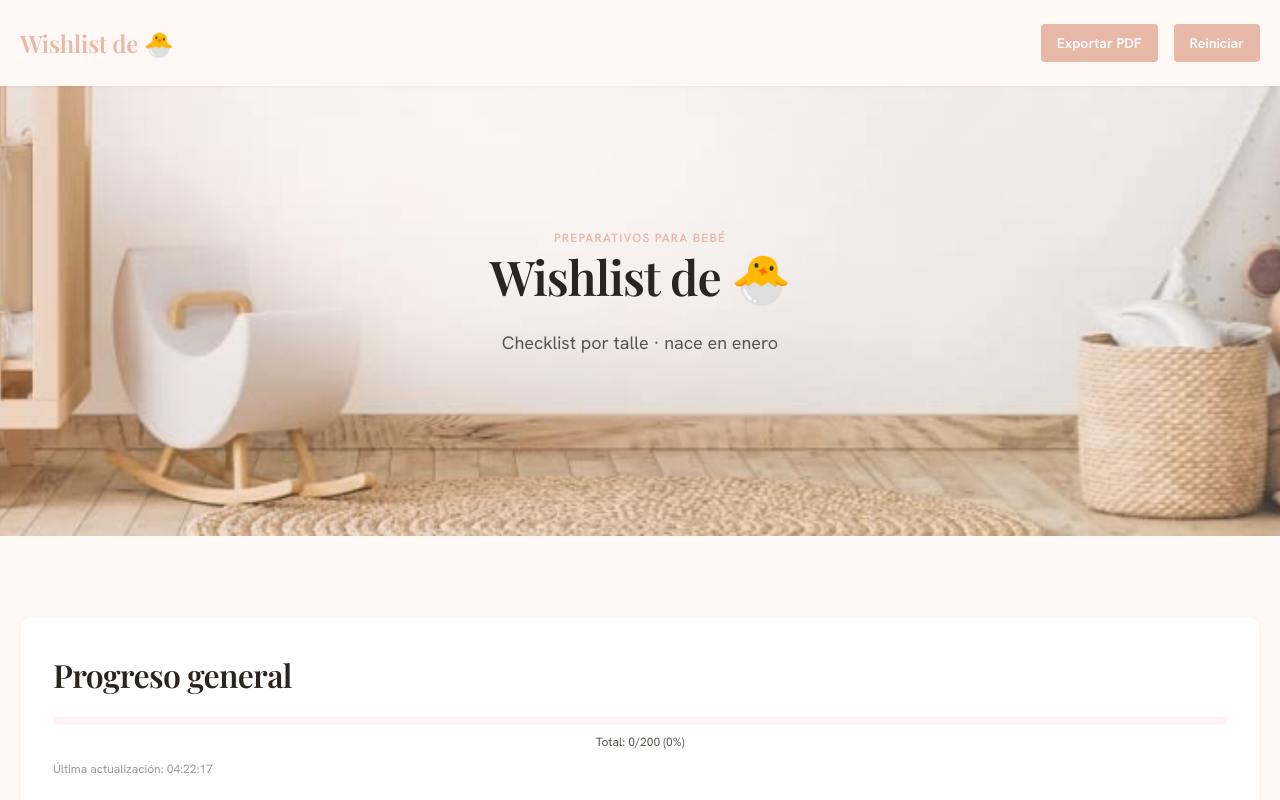
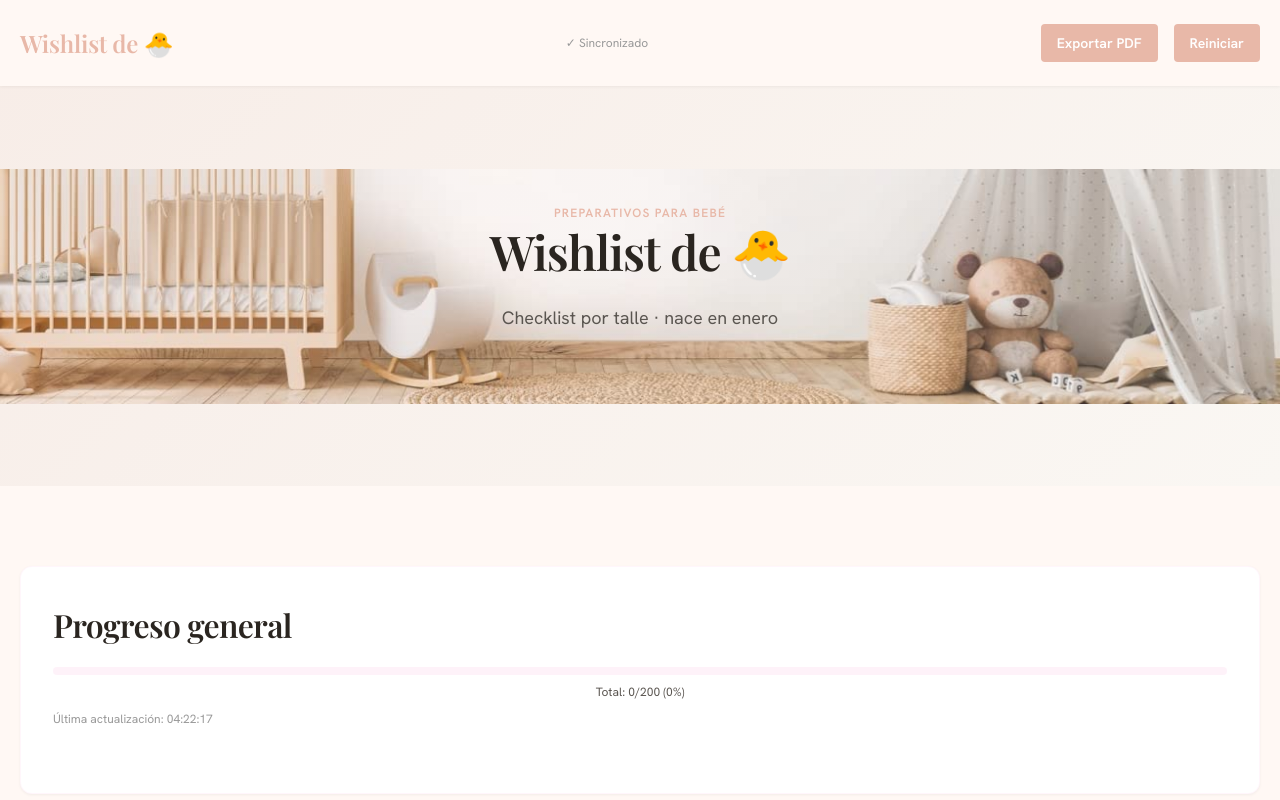
Before and after one commit to Gasudg/wishlist-bebe, a Next.js app: page / in a window 1280 px wide. Shown: the top 800 px of the page. Built offline with nearby package versions, Linux system fonts and the light colour scheme; no server answers; the database is empty.

Commit message:
Agregar loader de sincronización y arreglar imagen (no estirada)

```diff
--- a/app/components/Checklist.tsx
+++ b/app/components/Checklist.tsx
@@ -15,6 +15,7 @@ export function Checklist() {
     new Map()
   );
   const [isLoading, setIsLoading] = useState(true);
+  const [isSyncing, setIsSyncing] = useState(false);
   const [lastSync, setLastSync] = useState<Date | null>(null);
 
   useEffect(() => {
@@ -42,6 +43,7 @@ export function Checklist() {
   }, []);
 
   async function fetchStates() {
+    setIsSyncing(true);
     try {
       const response = await fetch("/api/checklist/state");
       if (!response.ok) throw new Error("Failed to fetch states");
@@ -59,6 +61,7 @@ export function Checklist() {
       console.error("Failed to fetch checklist state:", error);
     } finally {
       setIsLoading(false);
+      setIsSyncing(false);
     }
   }
 
@@ -262,6 +265,10 @@ export function Checklist() {
       <header className="sticky-header">
         <div className="header-content">
           <div className="brand-name">Wishlist de 🐣</div>
+          <div style={{ fontSize: "0.75rem", color: isSyncing ? "#e8b8a8" : "#999", display: "flex", alignItems: "center", gap: "0.5rem", minHeight: "20px" }}>
+            {isSyncing && <span style={{ display: "inline-block", width: "14px", height: "14px", border: "2px solid #e8b8a8", borderRadius: "50%", borderTop: "2px solid transparent", animation: "spin 0.6s linear infinite" }} />}
+            {isSyncing ? "Sincronizando..." : lastSync ? `✓ Sincronizado` : ""}
+          </div>
           <div className="header-actions">
             <button className="header-btn" onClick={exportPDF}>
               Exportar PDF
@@ -276,13 +283,13 @@ export function Checklist() {
       <section style={{
         position: "relative",
         width: "100%",
-        minHeight: "450px",
+        minHeight: "400px",
         display: "flex",
         alignItems: "center",
         justifyContent: "center",
         overflow: "hidden",
         backgroundImage: "url('/hero.webp')",
-        backgroundSize: "cover",
+        backgroundSize: "100% auto",
         backgroundRepeat: "no-repeat",
         backgroundPosition: "center",
         backgroundColor: "#faf7f3"
--- a/app/globals.css
+++ b/app/globals.css
@@ -45,6 +45,11 @@ h1, h2, h3, h4, h5, h6 {
 .delay-100 { transition-delay: 100ms; }
 .delay-200 { transition-delay: 200ms; }
 .delay-300 { transition-delay: 300ms; }
+
+@keyframes spin {
+  from { transform: rotate(0deg); }
+  to { transform: rotate(360deg); }
+}
 
 /* Header */
 .sticky-header {
```
Also changed, not shown: .claude-flow/sessions/current.json, 1 other file (tests, documents, lock files or other folders).
